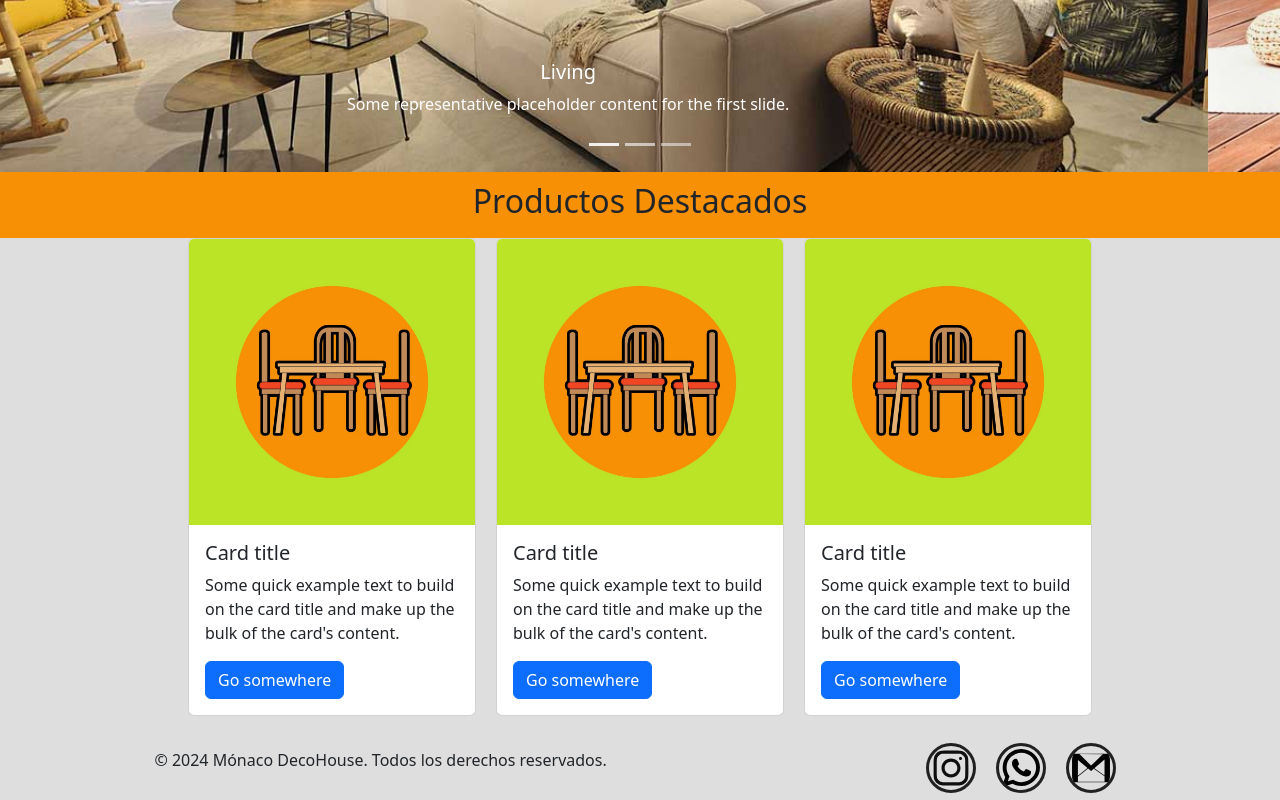
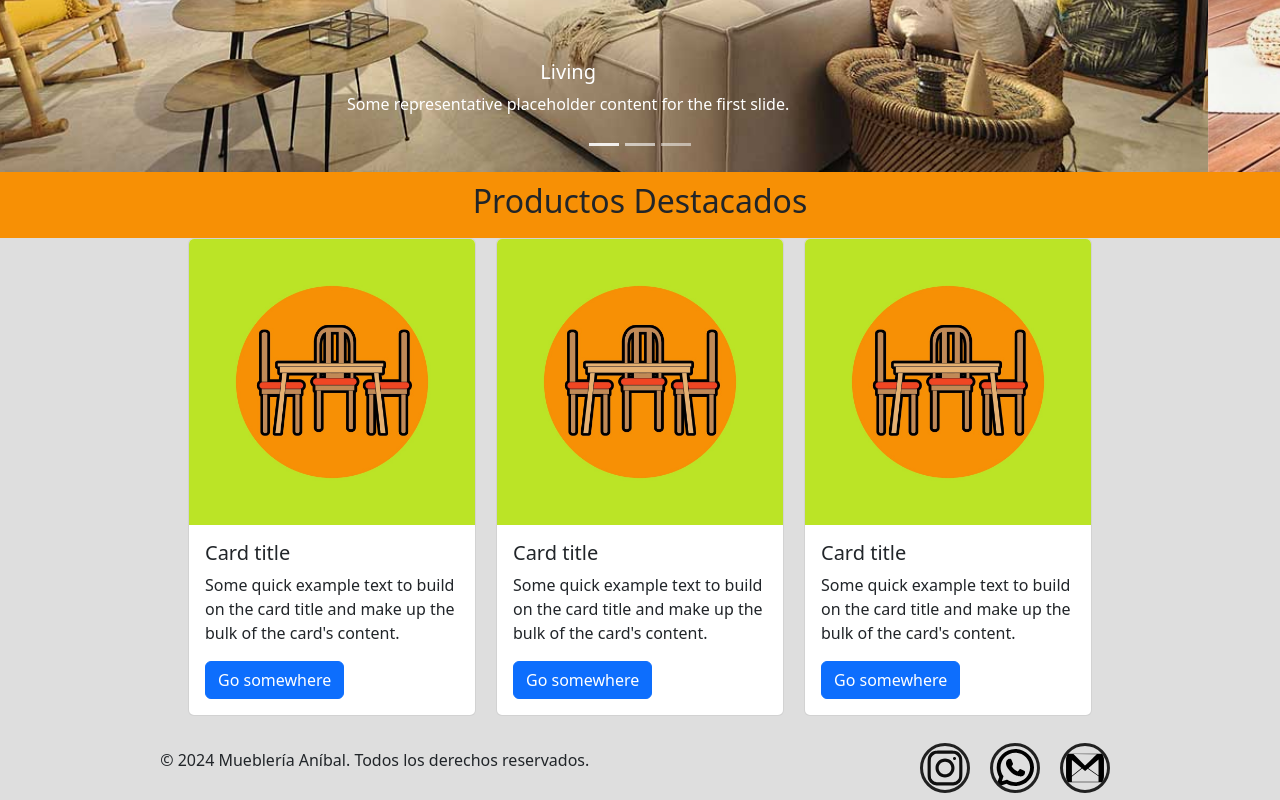
Before and after one commit to ManchaliDamian/Muebleria-Anibal, a plain HTML site: page index.html in a window 1280 px wide. Shown: the part 584-1384 px from the top of the page. Drawn offline with nearby package versions, Linux system fonts and the light colour scheme.

Commit message:
cambiando nombre a Muebleria anibal en el footer

```diff
--- a/index.html
+++ b/index.html
@@ -155,7 +155,7 @@
     <div class="footer-class">
       <footer>
         <div class="paragraph">
-            <p>&copy; 2024 Mónaco DecoHouse. Todos los derechos reservados.</p>
+            <p>&copy; 2024 Mueblería Aníbal. Todos los derechos reservados.</p>
         </div>
         <div class="contact">
                <a target="_blank" rel="noopener" href="https://www.instagram.com/muebleria.anibal" class="link">
```
